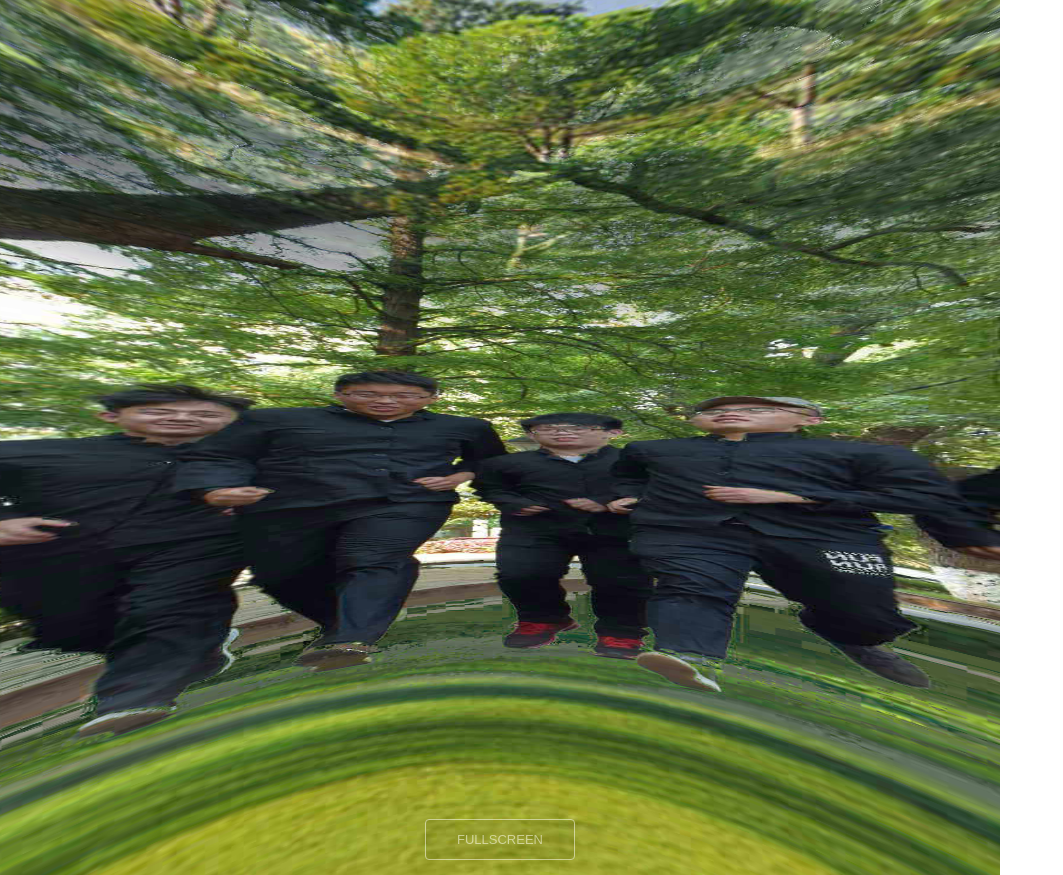
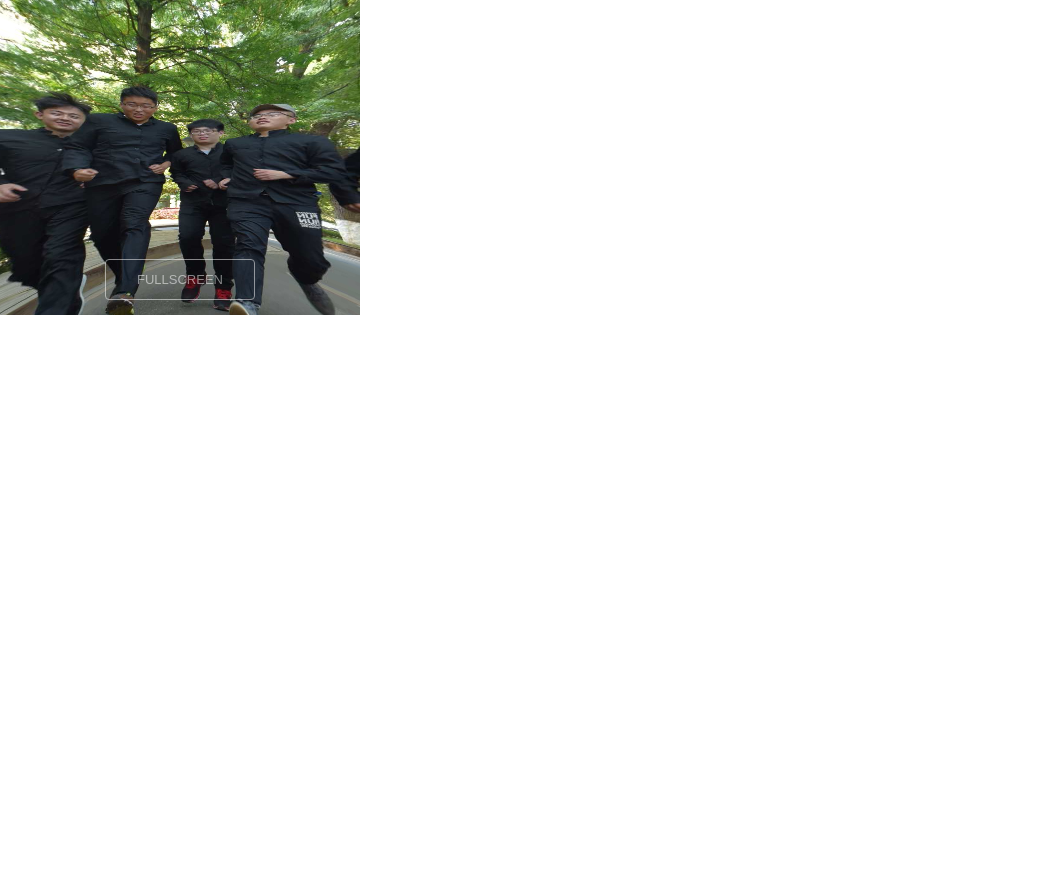
Before and after one commit to 18569505972/18569505972.github.io, a plain HTML site: page index.html in a window 1280 px wide. Shown: the whole page, without its empty margins (0-1063 px from the left). After the commit the page ends 800 px from the top, so only its background shows below. Drawn offline with Linux system fonts and the light colour scheme.

Commit message:
Update index.html

```diff
--- a/index.html
+++ b/index.html
@@ -12,7 +12,7 @@
 </head>
 
 <body>
-    <img-360 src="./4.jpg" width="1000" height="875"></img-360>
+    <img-360 src="./3.jpg" width="360" height="315"></img-360>
 </body>
 
 </html>
```
